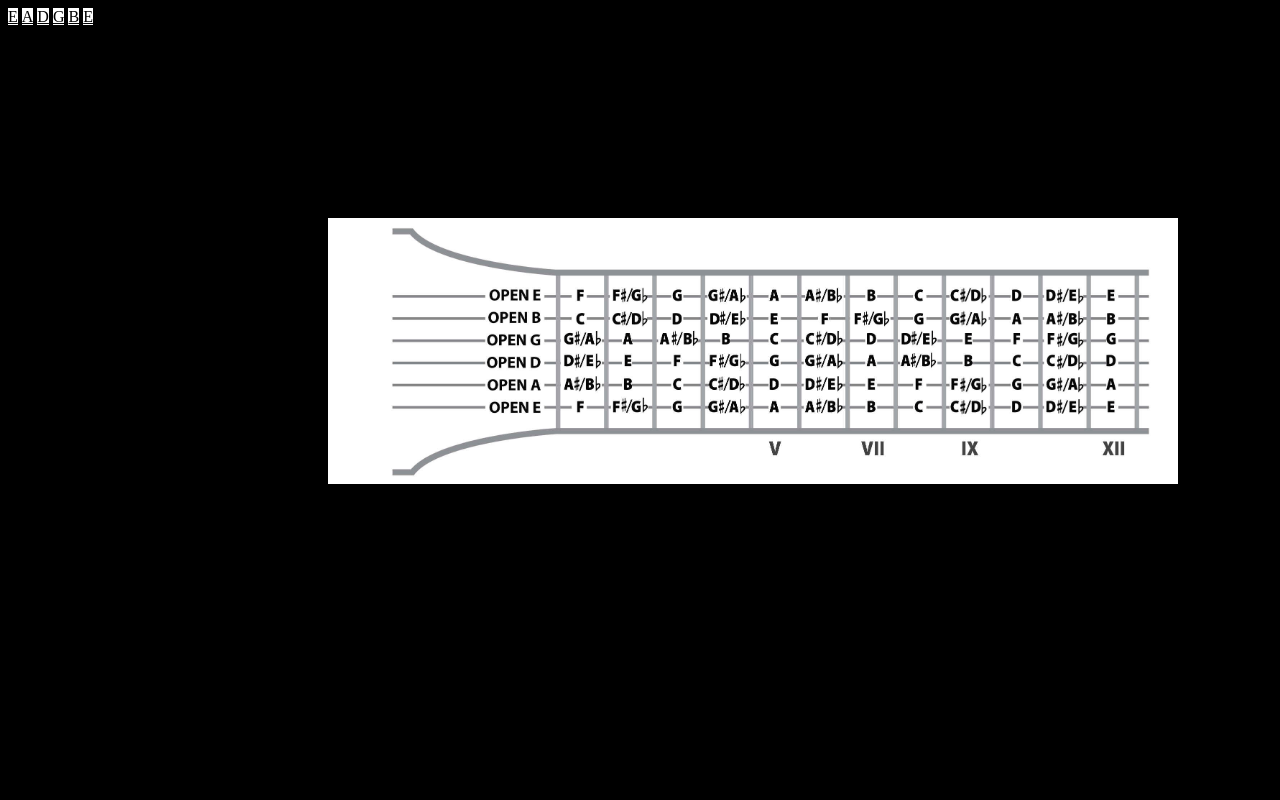
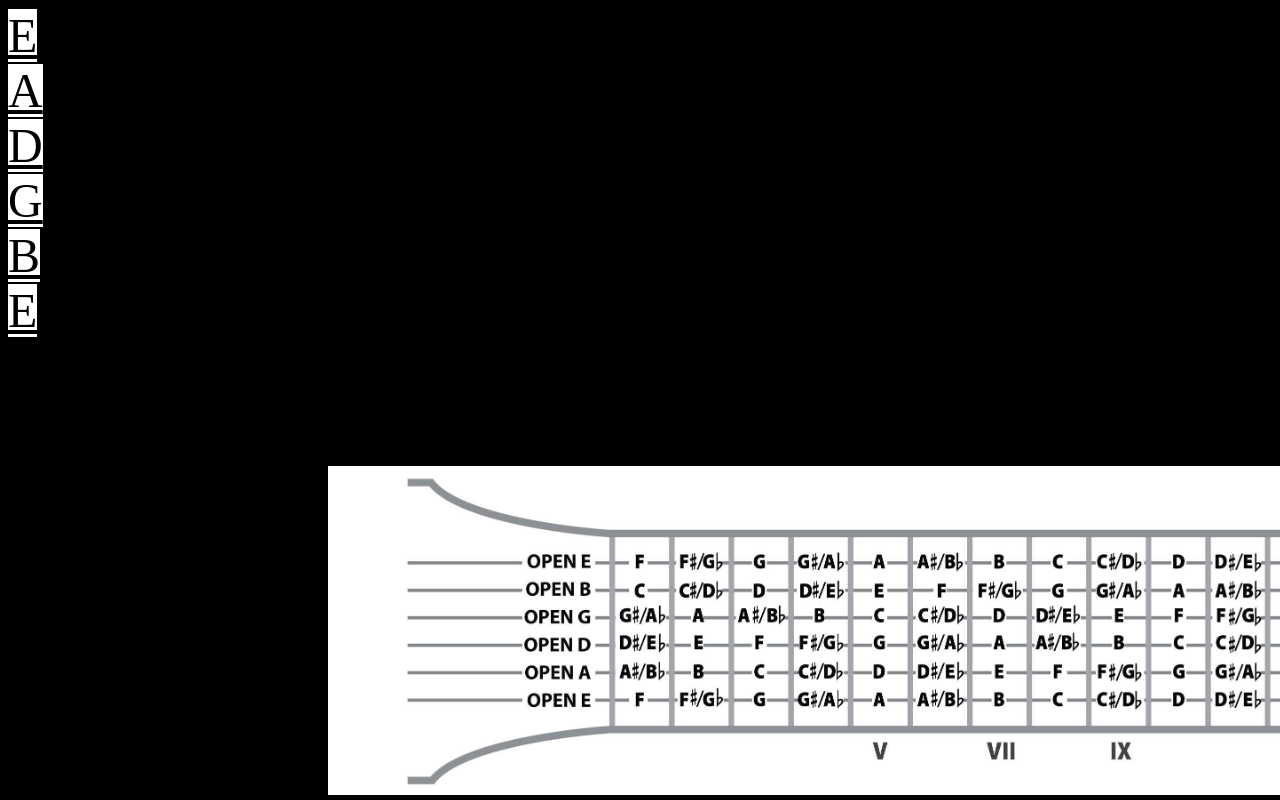
Before and after one commit to Darkslayer0905/Project-3, a plain HTML site: page index.html in a window 1280 px wide. Drawn offline with Linux system fonts and the light colour scheme.

Commit message:
buttons stacked correctly

```diff
--- a/index.html
+++ b/index.html
@@ -13,13 +13,26 @@
 
 <body>
 
-
+<div class="MenuBar">
+  <div>
   <a href="#" class="LowE">E</a>
+  </div>
+  <div>
   <a href="#" class="A">A</a>
+  </div>
+  <div>
   <a href="#" class="D">D</a>
+  </div>
+  <div>
   <a href="#" class="G">G</a>
+  </div>
+  <div>
   <a href="#" class="B">B</a>
+  </div>
+  <div>
     <a href="#" class="HighE">E</a>
+  </div>
+</div>
 
 <div>
       <img id="Fretboard" src="Images/fretboard.jpg">
--- a/main.less
+++ b/main.less
@@ -10,7 +10,7 @@ body{
   display: block;
   margin-left: 25%;
   margin-right: auto;
-  margin-top: 15%;
+  margin-top: 5%;
 }
 
 a{
@@ -50,24 +50,9 @@ a:active {
 
 @media screen and (min-width:500px) {
 
-
-  .page-container{
-    width: 80%;
+  a{
+    font-size: 2em;
   }
-
-}
-
-@media screen and (min-width:700px) {
-
-
-  .page-container{
-    width: 80%;
-  }
-
-}
-
-@media screen and (min-width:900px){
-
 
   img{
      max-width: 650px
@@ -79,7 +64,19 @@ a:active {
 
 }
 
-@media screen and (min-width:1200px){
+@media screen and (min-width:700px) {
+
+  img{
+     max-width: 650px
+  }
+
+  .page-container{
+    width: 80%;
+  }
+
+}
+
+@media screen and (min-width:900px){
 
 
   img{
@@ -92,51 +89,55 @@ a:active {
 
 }
 
+@media screen and (min-width:1200px){
+
+  a{
+    font-size: 3em;
+  }
+
+  img{
+     max-width: 1050px
+  }
+
+  .page-container{
+    width: 80%;
+  }
+
+}
+
 //height breakpoints
 @media screen and (min-height:150px) {
 
-  body{
-  background-size: 100px;
-  }
 
 }
 
 @media screen and (min-height:500px) {
 
-  body{
-  background-size: 350px;
+  #Fretboard{
+    margin-top: 10%;
   }
 
 }
 
 @media screen and (min-height:750px) {
 
-  body{
-  background-size: 500px;
-  }
+
 
 }
 
  @media screen and (min-height:1050px) {
 
-  body{
-  background-size: 700px;
-  }
 
 }
 
 @media screen and (min-height:1200px){
 
-  body{
-  background-size: 900px;
-  }
+
 
 }
 
 @media screen and (min-height:1600px){
 
-  body{
-  background-size: 1600px;
-  }
+
 
 }
```
Also changed, not shown: css/main.css, 1 other file. Lines whose indentation alone changed are shown as unchanged.
